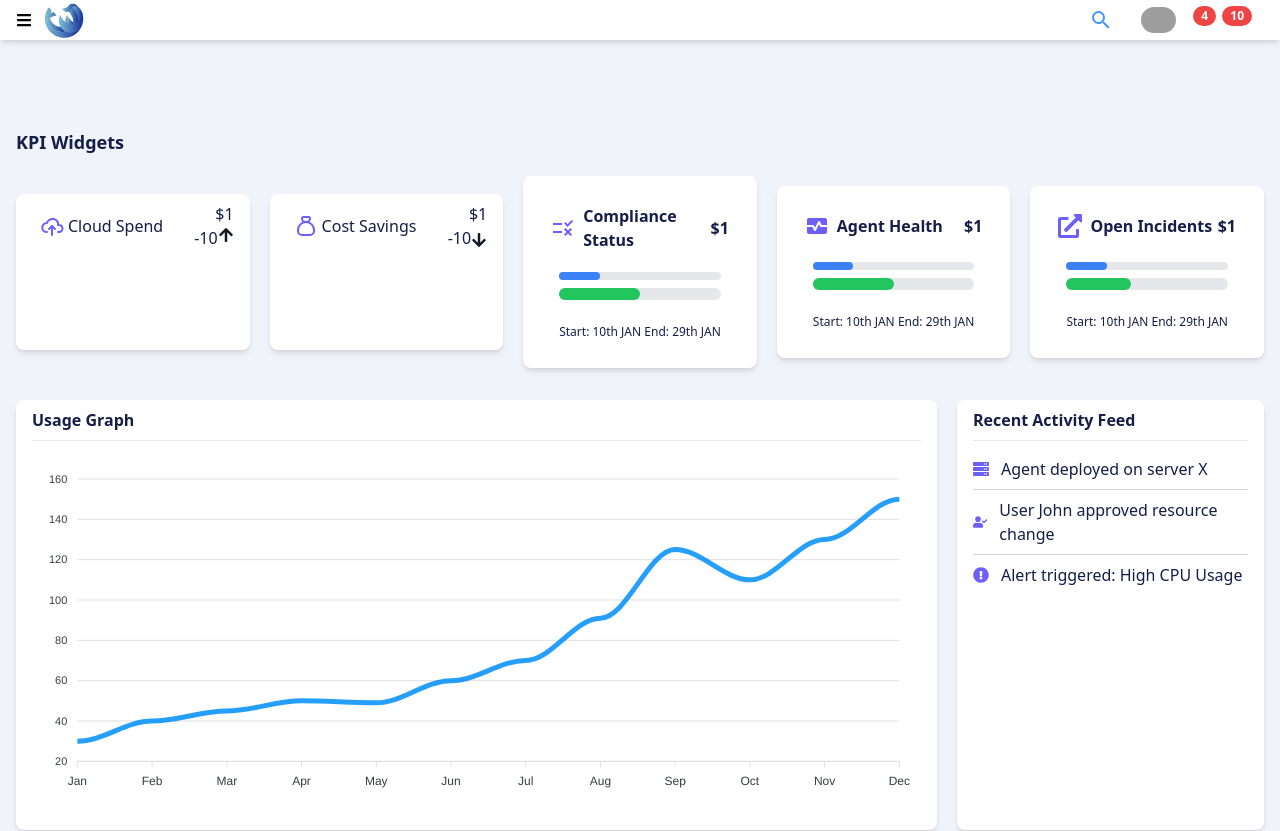
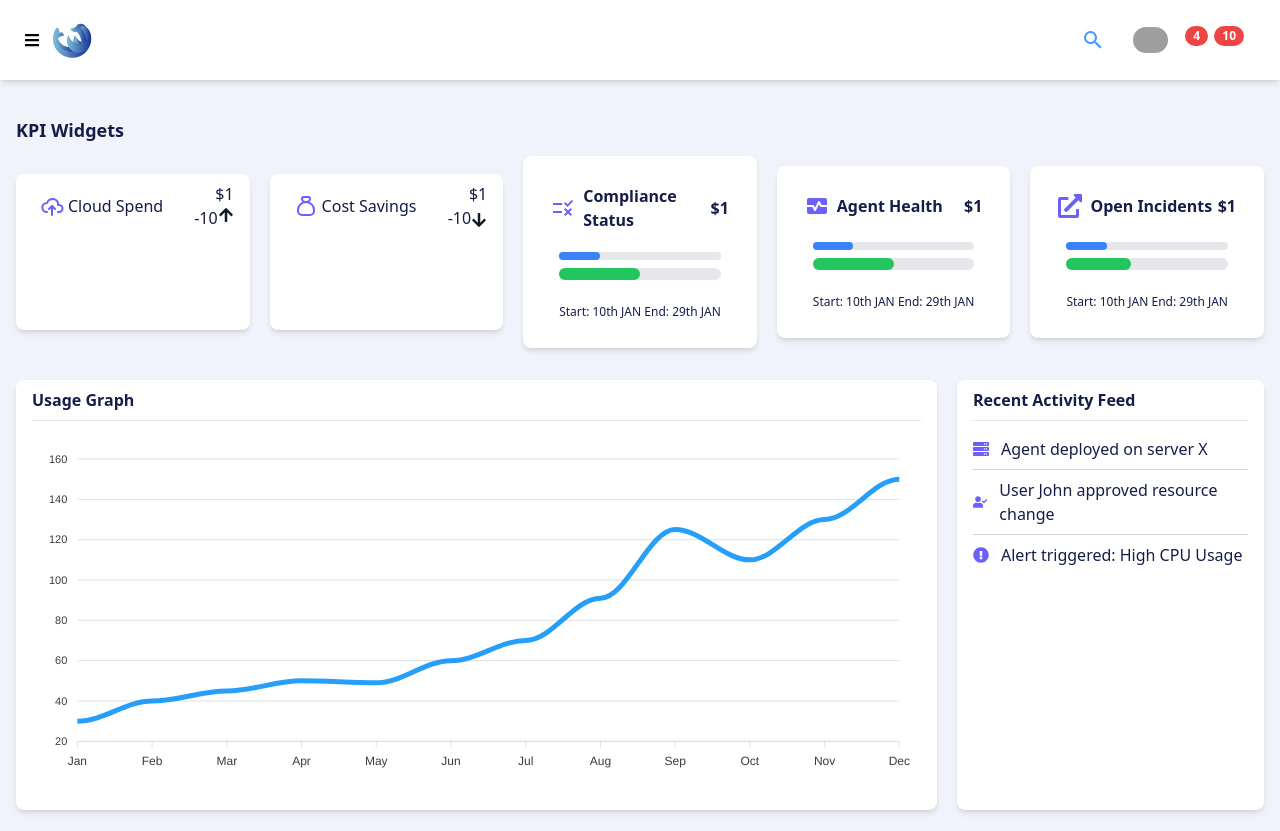
Before and after one commit to Cloudseals-MVP/CS-FRONTEND, a React (Vite) app: page /dashboard in a window 1280 px wide. Shown: the top 831 px of the page. Built offline with nearby package versions, Linux system fonts and the light colour scheme; sample sign-in values are in the browser's storage; grey boxes are pictures that could not be loaded.

Commit message:
Dashboard commit

```diff
--- a/src/pages/DashboardPage.jsx
+++ b/src/pages/DashboardPage.jsx
@@ -334,7 +334,7 @@ export default function DashboardPage() {
   return (
     <div className="font-poppins bg-[#F0F3F9] min-h-screen">
       {/* Header */}
-      <nav className="fixed top-0 left-0 w-full h-18 flex items-center justify-between px-4 bg-white shadow-md transition-all duration-500 z-50">
+      <nav className="fixed top-0 left-0 w-full h-20 flex items-center justify-between px-6 bg-white shadow-md transition-all duration-500 z-50">
         <div className="container-fluid flex items-center justify-between w-full">
           <div className="cursor-pointer" onClick={toggleSidenav}>
             <FaBars className="text-base" />
@@ -757,9 +757,9 @@ export default function DashboardPage() {
         }`}
       >
         {/* KPI Widgets Section */}
-        <section className="mt-8 px-4">
+        <section className="mt-5 px-4">
           <div className="container-fluid">
-            <h1 className="text-lg text-[#151D48] font-semibold my-5 font-open-sans text-center lg:text-left">
+            <h1 className="text-lg text-[#151D48] font-semibold my-3 font-open-sans text-center lg:text-left">
               KPI Widgets
             </h1>
             <div className="grid grid-cols-1 sm:grid-cols-2 md:grid-cols-3 lg:grid-cols-5 gap-5 items-center justify-center">
```
